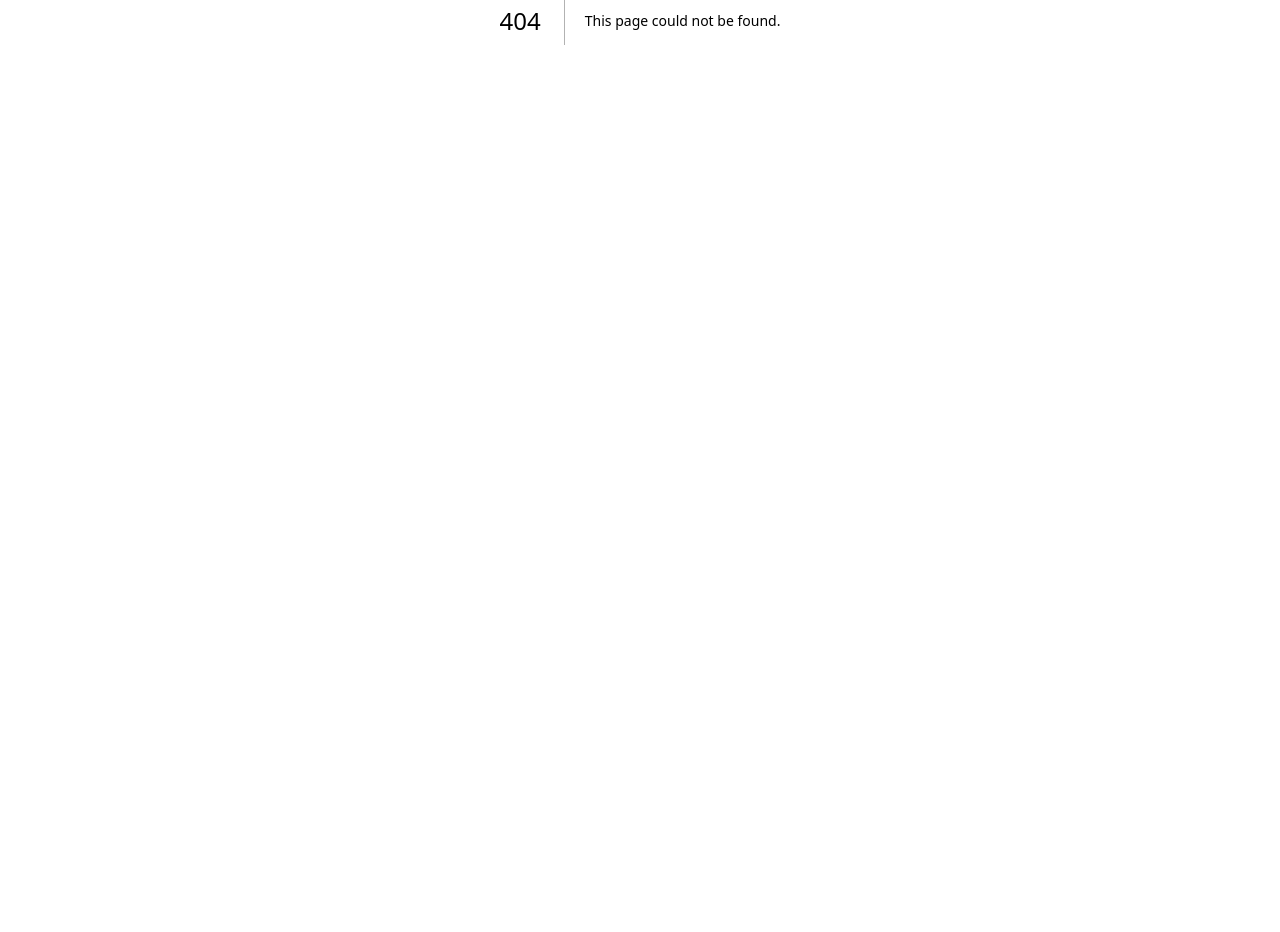
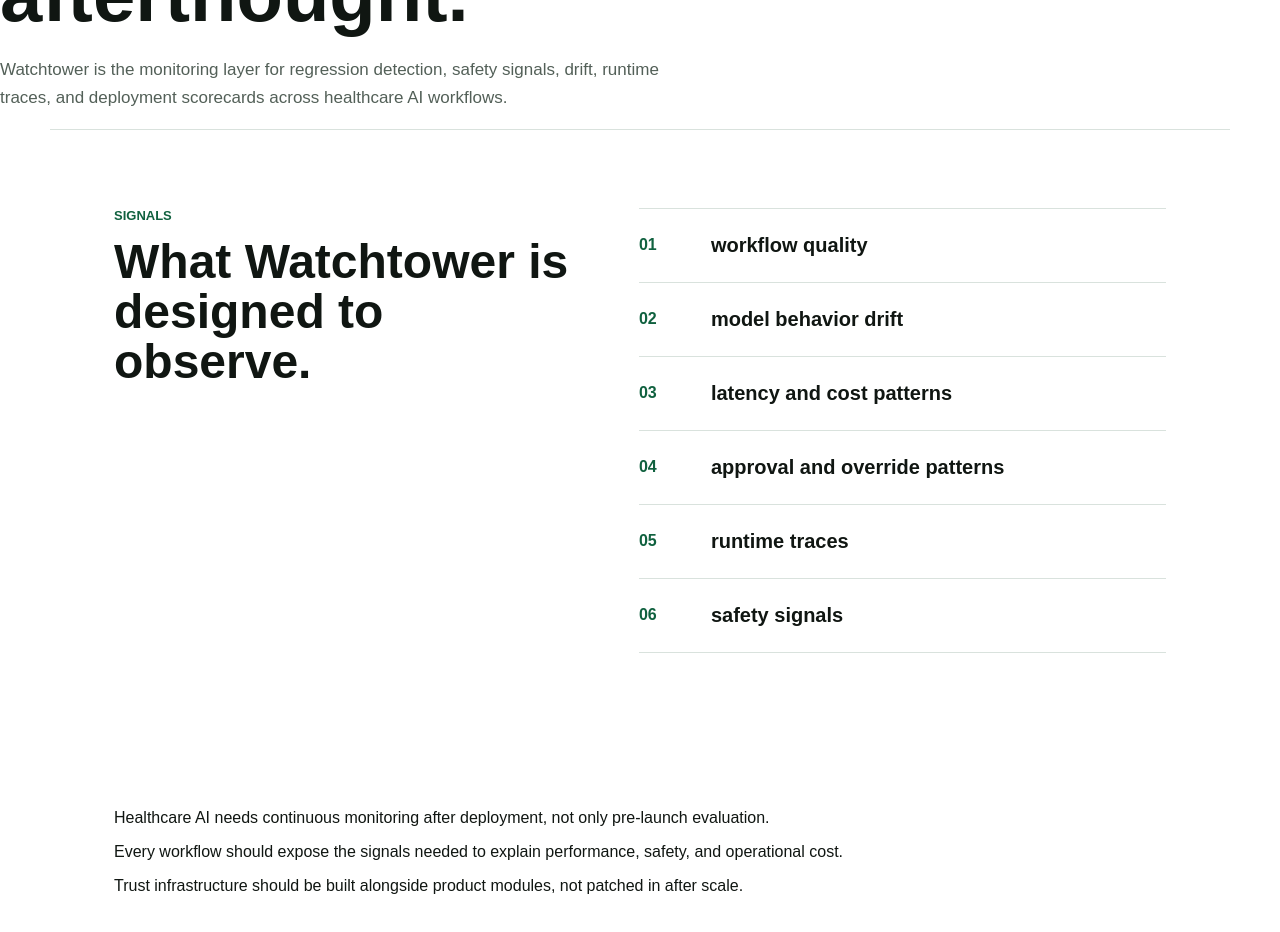
Before and after one commit to temitayodahunsi777/scrimed-site, a Next.js app: page /trust in a window 1280 px wide. Before the commit this address had no page. Shown: the part 380-1312 px from the top of the page. Before the commit the page ends 800 px from the top, so only its background shows below. Built offline with nearby package versions, Linux system fonts and the light colour scheme.

Commit message:
Add SCRIMED trust monitoring page

```diff
--- /dev/null
+++ b/app/trust/page.tsx
@@ -0,0 +1,52 @@
+const trustSignals = [
+  "workflow quality",
+  "model behavior drift",
+  "latency and cost patterns",
+  "approval and override patterns",
+  "runtime traces",
+  "safety signals"
+];
+
+const operatingPrinciples = [
+  "Healthcare AI needs continuous monitoring after deployment, not only pre-launch evaluation.",
+  "Every workflow should expose the signals needed to explain performance, safety, and operational cost.",
+  "Trust infrastructure should be built alongside product modules, not patched in after scale."
+];
+
+export default function TrustPage() {
+  return (
+    <main>
+      <section className="page-hero trust-hero">
+        <a className="back-link" href="/">SCRIMED</a>
+        <p className="eyebrow">Watchtower trust layer</p>
+        <h1>Trust is treated as core infrastructure for SCRIMED, not a compliance afterthought.</h1>
+        <p className="hero-text">
+          Watchtower is the monitoring layer for regression detection, safety signals, drift, runtime traces, and deployment scorecards across healthcare AI workflows.
+        </p>
+      </section>
+
+      <section className="split-band section-band">
+        <div>
+          <p className="eyebrow">Signals</p>
+          <h2>What Watchtower is designed to observe.</h2>
+        </div>
+        <div className="layer-list">
+          {trustSignals.map((signal, index) => (
+            <div className="layer-row" key={signal}>
+              <span>{String(index + 1).padStart(2, "0")}</span>
+              <strong>{signal}</strong>
+            </div>
+          ))}
+        </div>
+      </section>
+
+      <section className="section-band principle-grid" aria-label="Trust principles">
+        {operatingPrinciples.map((principle) => (
+          <article key={principle}>
+            <p>{principle}</p>
+          </article>
+        ))}
+      </section>
+    </main>
+  );
+}
```
